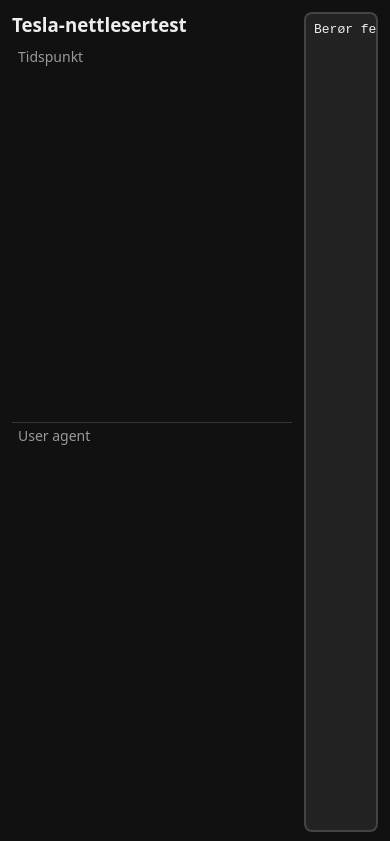
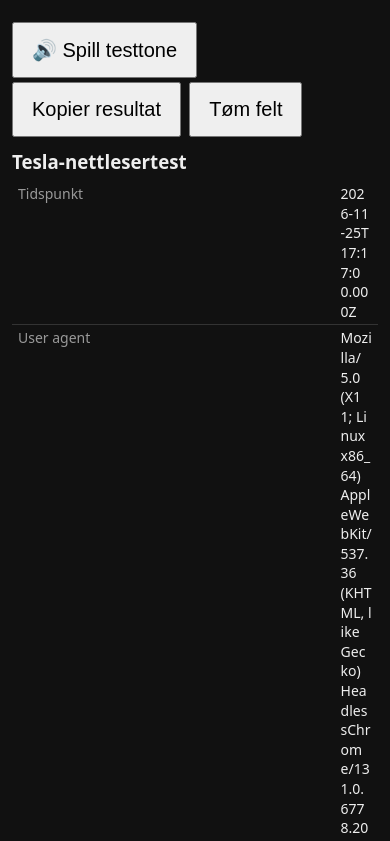
Before and after one commit to oleflataas/tesla-browser-test, a plain HTML site: page index.html in a window 390 px wide. Shown: the top 841 px of the page. Drawn offline with Linux system fonts and the light colour scheme.

Commit message:
Knapper øverst og én kolonne i smalt vindu
Co-Authored-By: Claude Opus 5.5 <noreply@anthropic.com>

```diff
--- a/index.html
+++ b/index.html
@@ -18,15 +18,24 @@
   #padinfo { position:absolute; left:8px; top:8px; font:13px monospace; pointer-events:none; white-space:pre; }
   button { font-size:15px; padding:8px 12px; margin:4px 4px 0 0; }
   #left { overflow:auto; }
+  #bar { position:sticky; top:0; background:var(--bg); padding:6px 0; z-index:2; }
+  #bar button { font-size:20px; padding:14px 18px; }
+  @media (max-width: 1100px) {
+    main { display:block; height:auto; }
+    #pad { height:55vh; margin-bottom:12px; }
+  }
 </style>
 </head>
 <body>
 <main>
   <section id="left">
-    <h3 style="margin:0 0 6px">Tesla-nettlesertest</h3>
+    <div id="bar">
+      <button id="beep">🔊 Spill testtone</button>
+      <button id="copy">Kopier resultat</button>
+      <button id="clear">Tøm felt</button>
+    </div>
+    <h3 style="margin:6px 0">Tesla-nettlesertest</h3>
     <table id="t"></table>
-    <button id="beep">Spill testtone</button>
-    <button id="copy">Kopier resultat</button>
   </section>
   <section id="pad"><canvas id="c"></canvas><div id="padinfo">Berør feltet (prøv hjørner, dra, to fingre)</div></section>
 </main>
@@ -99,6 +108,10 @@ function handle(e) {
 if ('ontouchstart' in window) ['touchstart', 'touchmove', 'touchend'].forEach(ev => pad.addEventListener(ev, handle, { passive: false }));
 else ['pointerdown', 'pointermove', 'pointerup'].forEach(ev => pad.addEventListener(ev, e => { if (e.type !== 'pointermove' || e.buttons) handle(e); }));
 pad.addEventListener('dblclick', () => ctx.clearRect(0, 0, c.width, c.height));
+document.getElementById('clear').onclick = () => { ctx.clearRect(0, 0, c.width, c.height); events = 0; maxTouches = 0; moveGaps = []; lastMove = 0; info.textContent = 'Berør feltet (prøv hjørner, dra, to fingre)'; };
+// nullstill move-intervall ved ny berøring, så pauser mellom drag ikke teller
+pad.addEventListener('touchstart', () => { lastMove = 0; }, { passive: true });
+pad.addEventListener('pointerdown', () => { lastMove = 0; });
 // lyd
 document.getElementById('beep').onclick = () => {
   try {
```
